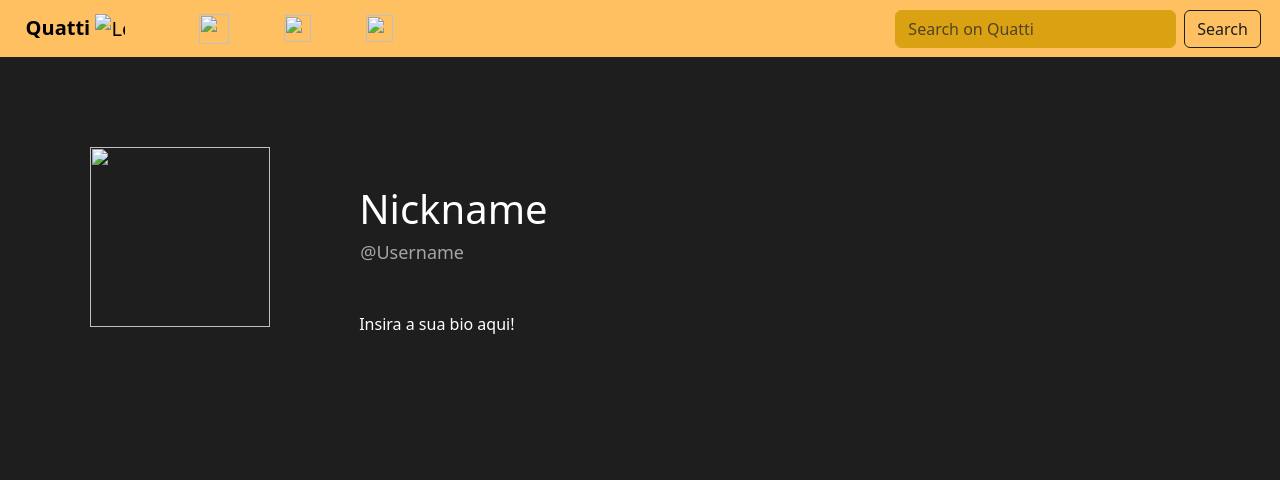
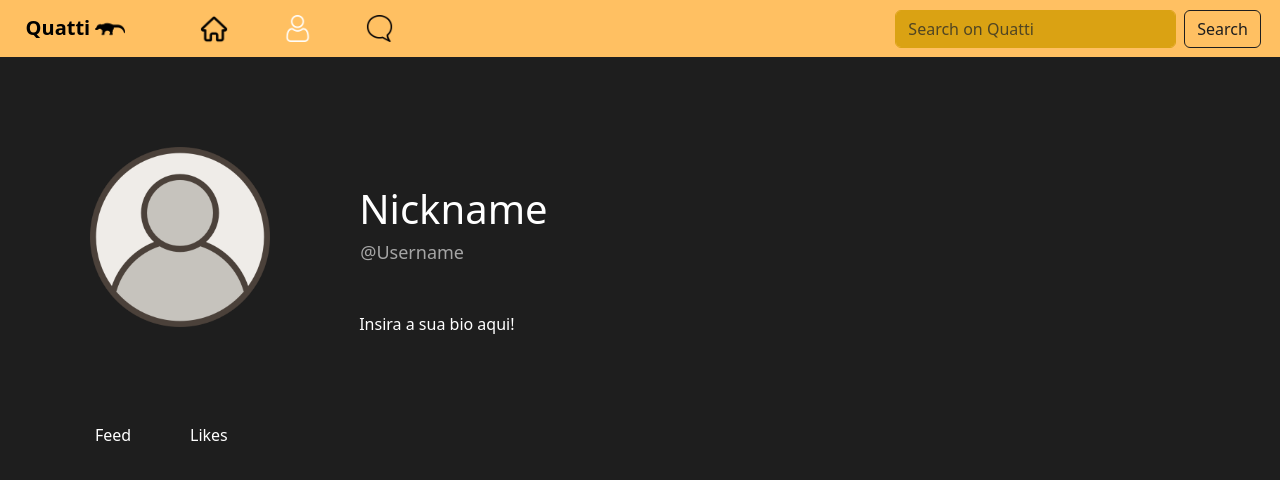
Before and after one commit to duduMiyake/Quatti, a plain HTML site: page profile_screen/profile_screen.html in a window 1280 px wide. Drawn offline with nearby package versions, Linux system fonts and the light colour scheme.

Commit message:
Add files via upload

```diff
--- a/profile_screen/profile_screen.css
+++ b/profile_screen/profile_screen.css
@@ -55,3 +55,19 @@ body{
 #bio {
     margin-left: 0%;
 }
+
+.profile-feed{
+    color: white;
+}
+
+.btn-profile {
+    background-color: transparent;
+    border-color: transparent;
+    border-radius: 0%;
+}
+
+.btn-profile:hover {
+    background-color: #46464649;
+    border-color: transparent;
+    transition: 0.5s;
+}
--- a/profile_screen/profile_screen.html
+++ b/profile_screen/profile_screen.html
@@ -15,18 +15,18 @@
     <div class="d-flex align-items-center navbar-custom" id="div-conteiner">
       <a class="navbar-brand" href="#">
         <strong>Quatti</strong>
-        <img src="Imagens/icone-logo-quatti.png" alt="Logo" width="30" height="30" class="d-inline-block align-text-top">
+        <img src="../Imagens/icone-logo-quatti.png" alt="Logo" width="30" height="30" class="d-inline-block align-text-top">
       </a>
       <a class="nav-link active navbar-custom" aria-current="page" href="#">
-      <img src="Imagens/botao-de-inicio.png" onmouseover="this.src='Imagens/botao-de-inicio-hover.png'"
-      onmouseout="this.src='Imagens/botao-de-inicio.png'" width="30" height="30">
+      <img src="../Imagens/botao-de-inicio.png" onmouseover="this.src='../Imagens/botao-de-inicio-hover.png'"
+      onmouseout="this.src='../Imagens/botao-de-inicio.png'" width="30" height="30">
       </a>
       <a class="nav-link navbar-custom" href="#">
-        <img src="Imagens/botao-de-user-hover.png" width="27" height="27" id="icone-perfil">
+        <img src="../Imagens/botao-de-user-hover.png" width="27" height="27" id="icone-perfil">
       </a>
       <a class="nav-link navbar-custom" href="#">
-        <img src="Imagens/botao-de-fala.png" onmouseover="this.src='Imagens/botao-de-fala-hover.png'"
-      onmouseout="this.src='Imagens/botao-de-fala.png'" width="27" height="27">
+        <img src="../Imagens/botao-de-fala.png" onmouseover="this.src='../Imagens/botao-de-fala-hover.png'"
+      onmouseout="this.src='../Imagens/botao-de-fala.png'" width="27" height="27">
       </a>
     </div>
 
@@ -39,7 +39,7 @@
   <!--fim da navbar-->
 
   <div class="d-flex align-items-center profile-custom">
-    <img src="Imagens/icone-perfil-default.png" alt="" width="180" height="180" id="foto-perfil">
+    <img src="../Imagens/icone-perfil-default.png" alt="" width="180" height="180" id="foto-perfil">
     <div class="conteiner">
       <div class="row mt-5">
         <h1>Nickname</h1>
@@ -52,8 +52,16 @@
 
   </div>
 
-  <hr>
-
+  <div class="container profile-feed">
+    <div class="row">
+      <div class="col-1">
+        <button type="button" class="btn btn-primary btn-profile" data-bs-toggle="button">Feed</button>
+      </div>
+      <div class="col-1">
+        <button type="button" class="btn btn-primary btn-profile" data-bs-toggle="button">Likes</button>
+      </div>
+    </div>
+  </div>
 
     <script src="https://cdn.jsdelivr.net/npm/bootstrap@5.3.0-alpha1/dist/js/bootstrap.bundle.min.js" integrity="sha384-w76AqPfDkMBDXo30jS1Sgez6pr3x5MlQ1ZAGC+nuZB+EYdgRZgiwxhTBTkF7CXvN" crossorigin="anonymous"></script>
 </body>
```
